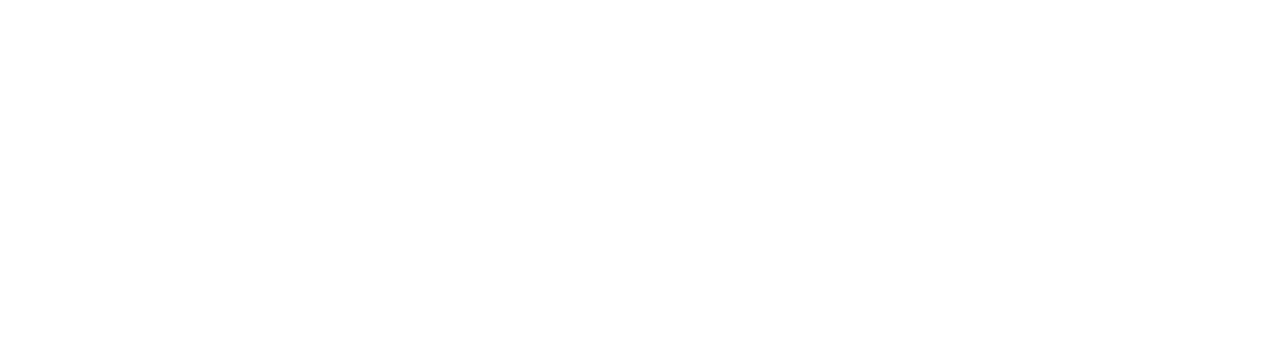
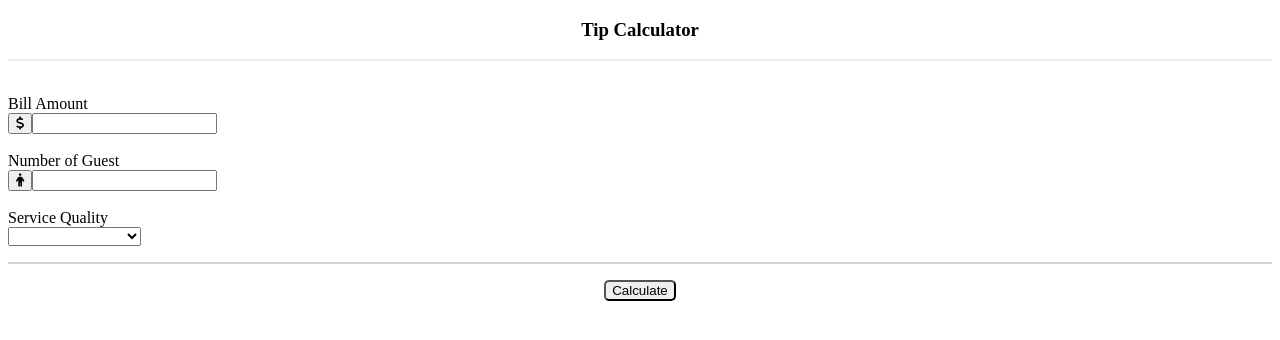
Before and after one commit to sanjaii1/JavaScript-from-zero, a plain HTML site: page tipCalculator/index.html in a window 1280 px wide. Drawn offline with Linux system fonts and the light colour scheme.

Commit message:
tip calculator html

```diff
--- a/tipCalculator/index.html
+++ b/tipCalculator/index.html
@@ -1,12 +1,58 @@
 <!DOCTYPE html>
 <html lang="en">
-<head>
-    <meta charset="UTF-8">
-    <meta name="viewport" content="width=device-width, initial-scale=1.0">
+  <head>
+    <meta charset="UTF-8" />
+    <meta name="viewport" content="width=device-width, initial-scale=1.0" />
+    <link
+      rel="stylesheet"
+      href="https://cdnjs.cloudflare.com/ajax/libs/font-awesome/6.7.1/css/all.min.css"
+      integrity="sha512-5Hs3dF2AEPkpNAR7UiOHba+lRSJNeM2ECkwxUIxC1Q/FLycGTbNapWXB4tP889k5T5Ju8fs4b1P5z/iB4nMfSQ=="
+      crossorigin="anonymous"
+      referrerpolicy="no-referrer"
+    />
     <title>Tip Calculator</title>
-    <link rel="stylesheet" href="style.css">
-</head>
-<body>
+    <link rel="stylesheet" href="style.css" />
+  </head>
+  <body>
+    <div class="container">
+      <div class="Calculator">
+        <h3 style="text-align: center; font-weight: bold">Tip Calculator</h3>
+        <p style="border-bottom: 2px solid rgba(221, 221, 221, 0.5)"></p>
+        <br />
+        <label for="amount">Bill Amount</label>
+        <br />
+        <button>
+          <i class="fa-solid fa-dollar-sign"></i></button
+        ><input id="amount" type="text" />
+        <br />
+        <br />
+        <label for="guest">Number of Guest</label>
+        <br />
+        <button><i class="fa-solid fa-person"></i></button
+        ><input id="guest" type="text" /> <br /><br />
+        <label for="quality">Service Quality</label>
+        <br />
+        <select id="quality">
+          <option disabled selected value="0"></option>
+          <option value="0.3">30% - Outstanding</option>
+          <option value="0.2">20% - Good</option>
+          <option value="0.15">15% - It was Okay</option>
+          <option value="0.1">10% - Bad</option>
+          <option value="0.05">5% - Terrible</option>
+        </select>
+
+        <div style="text-align: center">
+          <p style="border-top: 2px solid lightgrey"></p>
+          <button
+            onclick="calculator()"
+            style="border-radius: 5px; width: fit-content"
+          >
+            Calculate
+          </button>
+        </div>
+      </div>
+      <div id="tip-amount"></div>
+    </div>
     <script src="script.js"></script>
-</body>
+  </body>
 </html>
```
